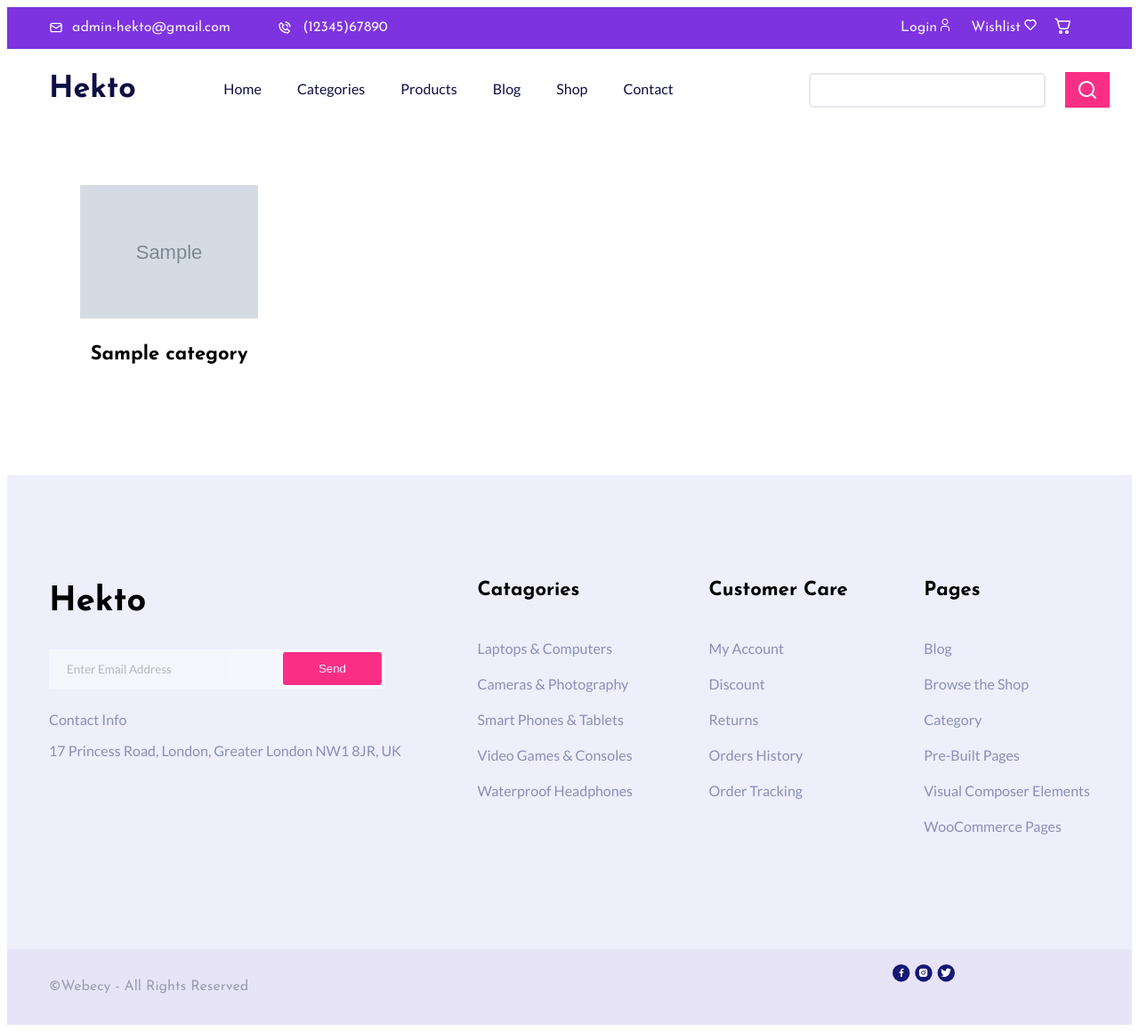
After one commit to evgeny50/Hekto, a Django app: page /category/ in a window 1280 px wide. The commit adds this page. Shown: the whole page at 89% size. Run offline with Django 4.2, Linux system fonts and the light colour scheme; tables that the repository leaves empty hold one stand-in row (values such as "Sample post"); grey boxes marked "Sample" are stand-in pictures; parts of the project's set-up code (start-up, migrations or seed data) failed here and were passed over; some libraries are stand-ins or nearby versions.

Commit message:
Add page category

```diff
--- a/customer/templates/customer/login.html
+++ b/customer/templates/customer/login.html
@@ -13,7 +13,7 @@
         <p class="form__description">
             Please login using account detail bellow.
         </p>
-        {{ form.username.error }}
+        {{ form.username.errors }}
         {{ form.username }}
         <br>
         {{ form.password.errors }}
--- a/shop/models.py
+++ b/shop/models.py
@@ -6,11 +6,15 @@ class Category(models.Model):
     """A category is used to browse through the shop products."""
     name = models.CharField(max_length=200, db_index=True)
     slug = models.SlugField(max_length=200, db_index=True, unique=True)
+    image = models.ImageField(upload_to='category/%Y/%m/%d')
 
     class Meta:
         ordering = ('name',)
         verbose_name = 'Category'
         verbose_name_plural = "Categories"
+
+    def get_absolute_url(self):
+        return reverse('category', kwargs={'slug': self.slug})
 
     def __str__(self):
         return self.name
--- a/shop/services.py
+++ b/shop/services.py
@@ -1,4 +1,6 @@
-from .models import Product
+from django.shortcuts import get_object_or_404
+
+from .models import Category, Product
 
 
 def get_featured_products():
@@ -22,3 +24,31 @@ def get_last_products():
         'sale_price', 'available', 'created'
     ).order_by('-created')[:6]
     return last_products
+
+
+def get_products(slug):
+    """
+    Get all products and related data (Category) and delete
+    unused fields (code, amount_of_views, created, updated).
+    """
+    products = get_object_or_404(Product.objects.select_related('category').defer(
+        'code',
+        'amount_of_views',
+        'created',
+        'updated'),
+        slug=slug,
+        available=True
+    )
+    return products
+
+
+def get_categories():
+    """Getting all categories and return their or 404 error"""
+    categories = Category.objects.all()
+    return categories
+
+
+def get_products_by_category(slug):
+    """Returns all products that belong to the category."""
+    products = Product.objects.select_related('category').filter(category__slug=slug)
+    return products
--- a/shop/static/shop/css/style.css
+++ b/shop/static/shop/css/style.css
@@ -1458,6 +1458,24 @@ tr:last-child {
     transition: all .5s;
 }
 
+/*Categories*/
+
+.category__items {
+    margin: 80px 0;
+    display: flex;
+    flex-wrap: wrap;
+    justify-content: space-between;
+}
+
+.category__item-img {
+    max-width: 200px;
+}
+
+.category__item {
+    width: 270px;
+    text-align: center;
+    margin-right: 50px;
+}
 
 /* 404 */
 
--- /dev/null
+++ b/shop/templates/shop/categories.html
@@ -0,0 +1,22 @@
+{% extends 'shop/base.html' %}
+
+{% block title %}Categories{% endblock %}
+
+{% block main %}
+    <div class="container">
+
+        <div class="category__items">
+            {% for category in categories %}
+                <a href="{{ category.get_absolute_url }}" class="category__item-link">
+                    <div class="category__item">
+                        <img src="{{ category.image.url }}" class="category__item-img">
+                        <h3 class="category__item-title title">
+                            {{ category.name }}
+                        </h3>
+                    </div>
+                </a>
+            {% endfor %}
+        </div>
+    </div>
+
+{% endblock %}
--- a/shop/templates/shop/include/header.html
+++ b/shop/templates/shop/include/header.html
@@ -3,14 +3,14 @@
         <div class="container">
             <div class="header__top">
                 <div class="header__contacts">
-                    <a class="header__email-text" href='mailto:mhhasanul@gmail.com'>mhhasanul@gmail.com</a>
+                    <a class="header__email-text" href='mailto:mhhasanul@gmail.com'>admin-hekto@gmail.com</a>
                     <a class="header__phone-text" href='tel:(12345)67890'>(12345)67890</a>
                 </div>
                 <div class="header__user-icons">
                     {% if request.user.is_authenticated %}
                         <a href="{% url 'customer_login' %}" class="header__user-login">{{ request.user }}</a>
                         <a href="{% url 'customer_logout' %}" class="header__user-login">Logout</a>
-                        <a href="{% url 'change_password' %}" class="header__user-login">Pasw</a>
+                        <a href="{% url 'change_password' %}" class="header__user-login">Password</a>
                     {% else %}
                         <a href="{% url 'customer_login' %}" class="header__user-login">Login</a>
                     {% endif %}
@@ -36,8 +36,8 @@
             <a class="header__menu-logo" href="{% url 'shop_home-page' %}">Hekto</a>
             <nav class="menu">
                 <ul class="menu-items">
-                    <a class="menu-item" href="#">Home</a>
-                    <a class="menu-item" href="#">Pages</a>
+                    <a class="menu-item" href="{% url 'shop_home-page' %}">Home</a>
+                    <a class="menu-item" href="{% url 'categories' %}">Categories</a>
                     <a class="menu-item" href="#">Products</a>
                     <a class="menu-item" href="#">Blog</a>
                     <a class="menu-item" href="#">Shop</a>
--- a/shop/urls.py
+++ b/shop/urls.py
@@ -4,6 +4,8 @@ from . import views
 
 
 urlpatterns = [
+    path('category/', views.categories_view, name='categories'),
+    path('category/<slug:slug>/', views.detail_category, name='category'),
     path('', views.home_page, name='shop_home-page'),
-    path('<slug:slug>/', views.detail_view, name='product')
+    path('<slug:slug>/', views.detail_view_product, name='product'),
 ]
--- a/shop/views.py
+++ b/shop/views.py
@@ -1,7 +1,6 @@
 from django.shortcuts import render, get_object_or_404
 
 from . import services
-from .models import Product
 from cart.forms import CartAddProductForm
 
 
@@ -12,16 +11,19 @@ def home_page(request):
                                                    'last_product': last_product})
 
 
-def detail_view(request, slug):
-    product = get_object_or_404(Product.objects.select_related('category').defer(
-        'code',
-        'amount_of_views',
-        'created',
-        'updated'),
-        slug=slug,
-        available=True
-    )
+def detail_view_product(request, slug):
+    product = services.get_products(slug)
     cart_product_form = CartAddProductForm()
-    return render(request, 'shop/detail_view_product.html', {'product': product,
-                                                             'cart_product_form': cart_product_form
-                                                             })
+    return render(request, 'shop/detail_view_product.html',
+                  {'product': product,
+                   'cart_product_form': cart_product_form})
+
+
+def categories_view(request):
+    categories = services.get_categories()
+    return render(request, 'shop/categories.html', {'categories': categories})
+
+
+def detail_category(request, slug):
+    products = services.get_products_by_category(slug)
+    return render(request, 'shop/products_by_category.html', {'products': products})
```
Also changed, not shown: shop/templates/shop/products_by_category.html (added, +9 -0 lines).
